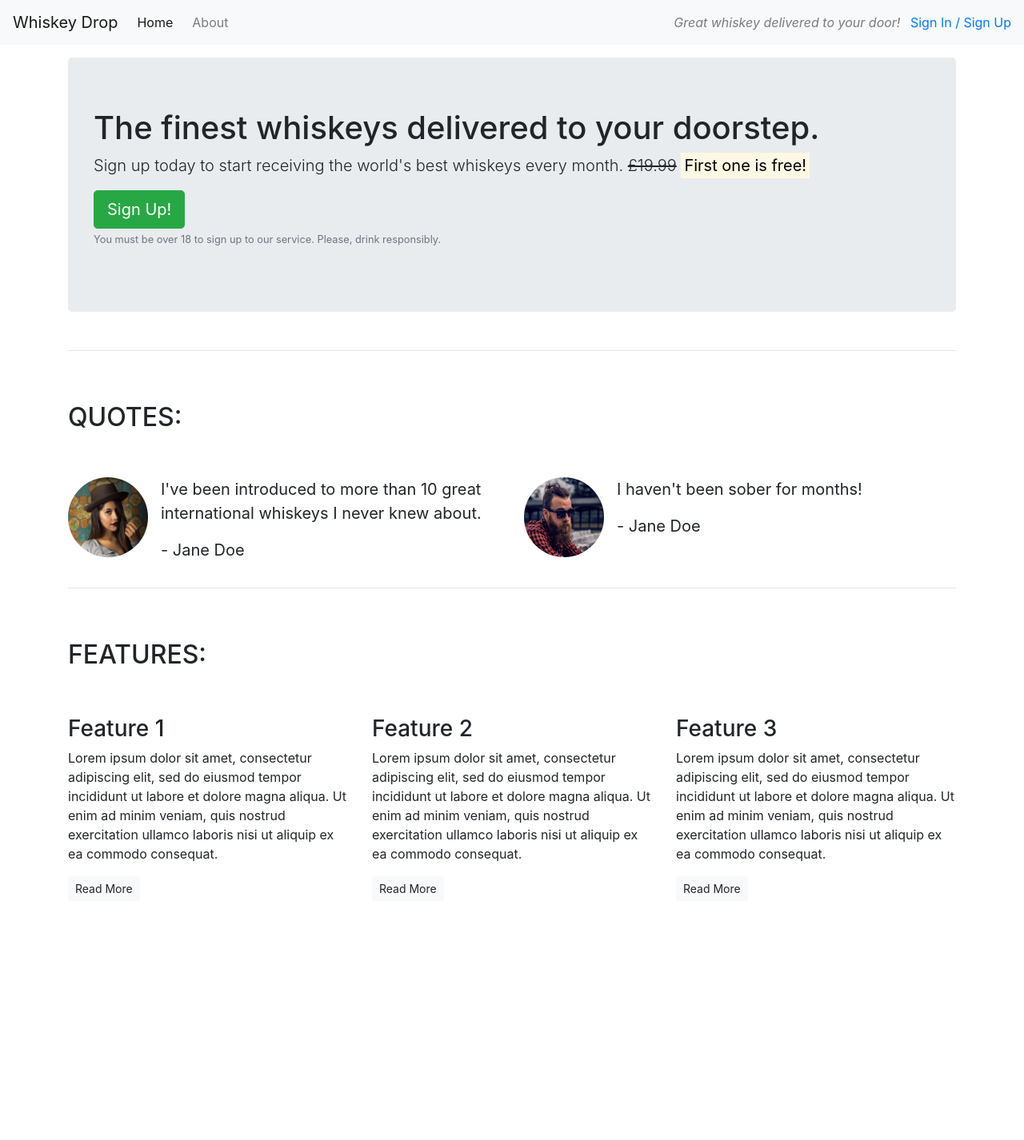
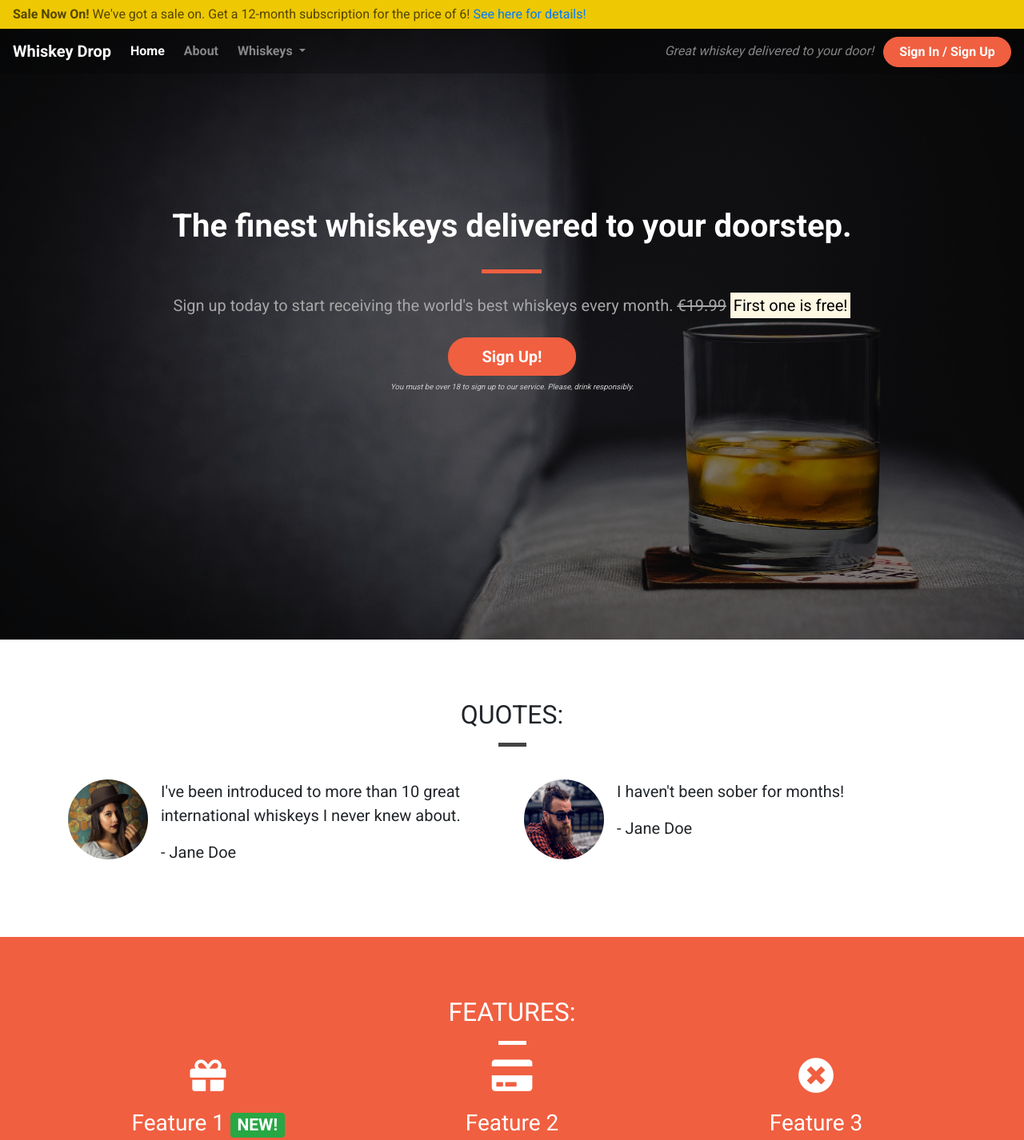
Before and after one commit to Conal84/my-first-website, a plain HTML site: page index.html in a window 1280 px wide. Shown: the top 1426 px of the page at 80% size. Before the commit the page ends 1143 px from the top, so only its background shows below. Drawn offline with nearby package versions, Linux system fonts and the light colour scheme.

Commit message:
final revision

```diff
--- /dev/null
+++ b/css/style.css
@@ -0,0 +1,201 @@
+body {
+    font-family: 'Roboto', sans-serif;
+}
+
+/* Containers */
+
+.container-wrapper {}
+
+.container-wrapper--red {
+    background-color: #f05f40;
+    color: white;
+}
+
+.alert-container {}
+
+.callout-container {
+    height: 100vh;
+
+    background: url('/images/whiskey-background.jpg') no-repeat bottom right fixed;
+    -webkit-background-size: cover;
+    -moz-background-size: cover;
+    -o-background-size: cover;
+    background-size: cover;
+
+    display: flex;
+    align-items: center;
+    justify-content: center;
+
+    position: relative;
+}
+
+.opaque-overlay {
+    position: absolute;
+    top: 0;
+    left: 0;
+    height: 100%;
+    width: 100%;
+    background-color: rgba(0, 0, 0, 0.5);
+}
+
+.content-container {
+    padding-top: 75px;
+    padding-bottom: 75px;
+}
+
+/* Navbar */
+
+.navalert-container {
+    position: absolute;
+    top: 0;
+    left: 0;
+    z-index: 1;
+    padding-left: 0;
+    padding-right: 0;
+}
+
+.navbar {
+    margin-bottom: 0;
+    width: 100%;
+    background-color: rgba(0, 0, 0, .25);
+    border: 0;
+}
+
+.navbar .navbar-toggler {
+    border: 0;
+}
+
+.navbar .navbar-brand {
+    font-weight: bold;
+}
+
+.navbar .navbar-nav a {
+    font-weight: bold;
+}
+
+
+/* Jumbotron */
+
+.jumbotron {
+    background-color: transparent;
+}
+
+.jumbotron h1 {
+    color: white;
+    font-weight: bold;
+    margin-bottom: 30px;
+    color: white;
+}
+
+.jumbotron .lead {
+    color: #a7a7a7;
+    margin: 25px 0;
+}
+
+.jumbotron small {
+    font-size: 60%;
+    font-style: italic;
+    color: #d0d0d0;
+}
+
+/* Block dividers */
+
+.block-divider {
+    width: 75px;
+    height: 5px;
+    border: 0;
+    background-color: #444;
+}
+
+.block-divider--orange {
+    background-color: #f05f40;
+}
+
+.block-divider--white {
+    background-color: white;
+}
+
+.block-divider--short {
+    width: 35px;
+}
+
+/* Buttons */
+
+.btn--cta {
+    font-weight: bold;
+    border-radius: 23px;
+    width: 160px;
+}
+
+.btn--red {
+    color: white;
+    background-color: #f05f40;
+    border-color: #f05f40;
+}
+
+.btn--red:hover,
+.btn--red:active,
+.btn--red:focus,
+.btn--red:active:focus {
+    background-color: #df4929;
+    border-color: #df4929;
+    color: white;
+}
+
+/* Alert */
+
+.alert-container .col-12 {
+    padding-left: 0;
+    padding-right: 0;
+}
+
+.site-wide-alert {
+    color: #544600;
+    background-color: #eec802;
+    border-color: #eec802;
+    padding: 5px 15px;
+    margin-bottom: 0;
+    border: 1px solid transparent;
+    border-radius: 0;
+}
+
+/* Page Headers */
+
+.page-header {
+    margin-bottom: 0;
+    border-bottom: 0;
+    text-align: center;
+}
+
+.page-header h2 {
+    margin-top: 0;
+}
+
+/* Quotes */
+
+.quotes .page-header {
+    margin-bottom: 25px;
+}
+
+/* Features */
+
+.feature {
+    text-align: center;
+    margin-bottom: 40px;
+}
+
+.feature i {
+    margin-bottom: 20px;
+    font-size: 45px;
+    line-height: 45px;
+}
+
+.feature .btn {
+    background-color: white;
+    border-color: white;
+    border-radius: 15px;
+    min-width: 100px;
+    font-weight: bold;
+    margin-top: 10px;
+    color: #f05f40;
+}
--- a/index.html
+++ b/index.html
@@ -1,53 +1,86 @@
 <!DOCTYPE html>
-<html lang="en">
+<html lang="en-us">
 
 <head>
-	<meta charset="UTF-8">
+    <meta charset="utf-8">
+    <title>Whiskey Drop | Taste a new whiskey every month</title>
     <meta name="viewport" content="width=device-width, initial-scale=1.0">
-	<meta http-equiv="X-UA-Compatible" content="ie=edge">
-	<title>Whiskey Drop | Taste a new whiskey every month</title>
-	<link rel="stylesheet" href="https://stackpath.bootstrapcdn.com/bootstrap/4.3.1/css/bootstrap.min.css"
-		integrity="sha384-ggOyR0iXCbMQv3Xipma34MD+dH/1fQ784/j6cY/iJTQUOhcWr7x9JvoRxT2MZw1T" crossorigin="anonymous">
-	<link rel="stylesheet" href="https://cdnjs.cloudflare.com/ajax/libs/twitter-bootstrap/4.3.1/css/bootstrap.min.css">
+    <link rel="stylesheet" href="https://maxcdn.bootstrapcdn.com/bootstrap/4.1.3/css/bootstrap.min.css">
+    <link rel="stylesheet" href="https://use.fontawesome.com/releases/v5.6.1/css/all.css" integrity="sha384-gfdkjb5BdAXd+lj+gudLWI+BXq4IuLW5IT+brZEZsLFm++aCMlF1V92rMkPaX4PP" crossorigin="anonymous">
+    <link href="https://fonts.googleapis.com/css?family=Roboto:400,700" rel="stylesheet">
+    <link rel="stylesheet" href="css/style.css" type="text/css" />
 </head>
 
 <body>
-	<nav class="navbar navbar-light bg-light navbar-expand-sm">
+    <div class="container-fluid navalert-container">
+        <div class="container-fluid alert-container">
+            <div class="row d-none d-sm-block">
+                <div class="col-12">
+                    <div class="site-wide-alert alert alert-warning">
+                        <strong>Sale Now On!</strong> We've got a sale on. Get a 12-month subscription for the price of 6! <a href="">See here for details!</a>
+                    </div>
+                </div>
+            </div>
+        </div>
+        <nav class="navbar navbar-dark navbar-expand-sm">
             <a href="/" class="navbar-brand">Whiskey Drop</a>
+
+            <button class="navbar-toggler ml-auto" type="button" data-toggle="collapse" data-target="#navbarNavDropdown" aria-controls="navbarNavDropdown" aria-expanded="false" aria-label="Toggle navigation">
+        <span class="navbar-toggler-icon"></span></button>
+
+            <div class="collapse navbar-collapse" id="navbarNavDropdown">
                 <ul class="navbar-nav mr-auto">
                     <li class="active nav-item mr-2"><a class="nav-link" href="/">Home</a></li>
                     <li class="nav-item mr-2"><a class="nav-link" href="/about">About</a></li>
+                    <li class="nav-item dropdown">
+                        <a class="nav-link dropdown-toggle" href="#" id="navbarDropdownMenuLink" role="button" data-toggle="dropdown" aria-haspopup="true" aria-expanded="false">
+          Whiskeys
+        </a>
+                        <div class="dropdown-menu" aria-labelledby="navbarDropdownMenuLink">
+                            <a class="dropdown-item" href="#">Irish</a>
+                            <a class="dropdown-item" href="#">Scotch</a>
+                            <a class="dropdown-item" href="#">Japanese</a>
+                            <a class="dropdown-item" href="#">American</a>
+                        </div>
+                    </li>
+
                     <li class="nav-item mr-2 d-block d-sm-none"><a class="nav-link" href="/login">Sign In / Sign Up</a></li>
                 </ul>
+            </div>
             <div class="d-none d-md-block">
                 <p class="navbar-text my-auto mr-2"><i>Great whiskey delivered to your door!</i></p>
-			<a href="/login">Sign In / Sign Up</a>
+                <a href="/login" class="btn btn--cta btn--red">Sign In / Sign Up</a>
             </div>
         </nav>
-	<article class="container mt-3">
+    </div>
+    <div class="container-fluid callout-container">
         <!-- Callout -->
+        <div class="opaque-overlay">&nbsp;</div>
         <div class="row">
             <div class="col-12">
-				<section class="callout jumbotron">
-					<h1>The finest whiskeys delivered to your doorstep.</h1>
+                <section class="callout jumbotron text-center">
+                    <h1 class="jumbotron-header">The finest whiskeys delivered to your doorstep.</h1>
+                    <hr class="block-divider block-divider--orange">
                     <p class="lead">Sign up today to start receiving the world's best whiskeys every month.
-						<s class="d-none d-sm-inline">£19.99</s>
+                        <s class="d-none d-sm-inline">€19.99</s>
                         <span class="d-inline d-sm-none"><br></span>
                         <strong><mark>First one is free!</mark></strong></p>
-					<button class="btn btn-success btn-lg">Sign Up!</button>
-					<p class="text-muted">
-						<small>You must be over 18 to sign up to our service. Please, drink responsibly.</small></p>
+                    <button class="btn btn-lg btn--cta btn--red" data-toggle="modal" data-target="#signUpModal">Sign Up!</button>
+                    <p class="text-muted"><small>You must be over 18 to sign up to our service. Please, drink responsibly.</small></p>
                 </section>
             </div>
         </div>
         <!-- /.callout -->
-		<hr>
+    </div>
 
     <!-- Quotes -->
+    <div class="container-wrapper">
+        <div class="container quotes-container content-container">
             <section class="quotes">
                 <div class="row">
-				<div class="col-12 my-5">
+                    <div class="col-12 page-header">
                         <h2 class="text-uppercase">Quotes:</h2>
+                        <hr class="block-divider block-divider--short">
                     </div>
                 </div>
                 <div class="row">
@@ -58,8 +91,7 @@
                             </div>
                             <div class="media-body">
                                 <blockquote class="blockquote">
-								<p>I've been introduced to more than 10 great international whiskeys I never knew about.
-								</p>
+                                    <p>I've been introduced to more than 10 great international whiskeys I never knew about.</p>
                                     <p>- Jane Doe</p>
                                 </blockquote>
                             </div>
@@ -81,59 +113,81 @@
                 </div>
             </section>
             <!-- /.quotes -->
-		<hr>
+        </div>
+    </div>
 
     <!-- Features -->
+    <div class="container-wrapper container-wrapper--red">
+        <div class="container features-container content-container">
             <section class="features">
                 <div class="row">
-				<div class="col-12 my-5">
+                    <div class="col-12 page-header">
                         <h2 class="text-uppercase">Features:</h2>
+                        <hr class="block-divider block-divider--short block-divider--white">
                     </div>
                 </div>
                 <div class="row">
                     <div class="col-12 col-md-6 col-lg-4">
                         <div class="feature">
-						<h3>Feature 1</h3>
-						<p>Lorem ipsum dolor sit amet, consectetur adipiscing elit, sed do eiusmod tempor incididunt ut
-							labore
-							et dolore magna aliqua. Ut enim ad minim veniam, quis nostrud exercitation ullamco laboris
-							nisi
-							ut
-							aliquip ex ea commodo consequat.</p>
+                            <h3><i class="fas fa-gift d-none d-sm-block"></i> Feature 1 <span class="badge badge-success">NEW!</span></h3>
+                            <p>Lorem ipsum dolor sit amet, consectetur adipiscing elit, sed do eiusmod tempor incididunt ut labore et dolore magna aliqua. Ut enim ad minim veniam, quis nostrud exercitation ullamco laboris nisi ut aliquip ex ea commodo consequat.</p>
                             <p><a class="btn btn-sm btn-light" href="">Read More</a></p>
                         </div>
                     </div>
                     <div class="col-12 col-md-6 col-lg-4">
                         <div class="feature">
-						<h3>Feature 2</h3>
-						<p>Lorem ipsum dolor sit amet, consectetur adipiscing elit, sed do eiusmod tempor incididunt ut
-							labore
-							et dolore magna aliqua. Ut enim ad minim veniam, quis nostrud exercitation ullamco laboris
-							nisi
-							ut
-							aliquip ex ea commodo consequat.</p>
+                            <h3><i class="fas fa-credit-card d-none d-sm-block"></i> Feature 2</h3>
+                            <p>Lorem ipsum dolor sit amet, consectetur adipiscing elit, sed do eiusmod tempor incididunt ut labore et dolore magna aliqua. Ut enim ad minim veniam, quis nostrud exercitation ullamco laboris nisi ut aliquip ex ea commodo consequat.</p>
                             <p><a class="btn btn-sm btn-light" href="">Read More</a></p>
                         </div>
                     </div>
                     <div class="col-12 d-md-none d-lg-block col-lg-4">
                         <div class="feature">
-						<h3>Feature 3</h3>
-						<p>Lorem ipsum dolor sit amet, consectetur adipiscing elit, sed do eiusmod tempor incididunt ut
-							labore
-							et dolore magna aliqua. Ut enim ad minim veniam, quis nostrud exercitation ullamco laboris
-							nisi
-							ut
-							aliquip ex ea commodo consequat.</p>
+                            <h3><i class="fas fa-times-circle d-none d-sm-block"></i> Feature 3</h3>
+                            <p>Lorem ipsum dolor sit amet, consectetur adipiscing elit, sed do eiusmod tempor incididunt ut labore et dolore magna aliqua. Ut enim ad minim veniam, quis nostrud exercitation ullamco laboris nisi ut aliquip ex ea commodo consequat.</p>
                             <p><a class="btn btn-sm btn-light" href="">Read More</a></p>
                         </div>
                     </div>
                 </div>
             </section>
             <!-- /.features -->
-	</article>
+        </div>
+    </div>
+
+    <div class="modal" tabindex="-1" role="dialog" id="signUpModal">
+        <div class="modal-dialog" role="document">
+            <div class="modal-content">
+                <div class="modal-header">
+                    <h5 class="modal-title">Sign Up To Whiskey Drop!</h5>
+                    <button type="button" class="close" data-dismiss="modal" aria-label="Close">
+          <span aria-hidden="true">&times;</span>
+        </button>
+                </div>
+                <div class="modal-body">
+                    <form>
+                        <div class="form-group">
+                            <label for="exampleInputEmail1">Email address</label>
+                            <input type="email" class="form-control" id="exampleInputEmail1" aria-describedby="emailHelp" placeholder="Enter email">
+                            <small id="emailHelp" class="form-text text-muted">We'll never share your email with anyone else.</small>
+                        </div>
+                        <div class="form-group">
+                            <label for="password">Password</label>
+                            <input type="password" class="form-control" id="password" placeholder="Password">
+                        </div>
+                        <div class="form-group">
+                            <label for="repeatPassword">Repeat Password</label>
+                            <input type="password" class="form-control" id="repeatPassword" placeholder="Repeat Password">
+                        </div>
+                        <button type="submit" class="btn btn-success">Submit</button>
+                    </form>
+                </div>
+            </div>
+        </div>
+    </div>
+
     <script src="https://code.jquery.com/jquery-3.3.1.slim.min.js" integrity="sha384-q8i/X+965DzO0rT7abK41JStQIAqVgRVzpbzo5smXKp4YfRvH+8abtTE1Pi6jizo" crossorigin="anonymous"></script>
-    <script src="https://cdnjs.cloudflare.com/ajax/libs/popper.js/1.14.7/umd/popper.min.js" integrity="sha384-UO2eT0CpHqdSJQ6hJty5KVphtPhzWj9WO1clHTMGa3JDZwrnQq4sF86dIHNDz0W1" crossorigin="anonymous"></script>
-    <script src="https://stackpath.bootstrapcdn.com/bootstrap/4.3.1/js/bootstrap.min.js" integrity="sha384-JjSmVgyd0p3pXB1rRibZUAYoIIy6OrQ6VrjIEaFf/nJGzIxFDsf4x0xIM+B07jRM" crossorigin="anonymous"></script>
+    <script src="https://cdnjs.cloudflare.com/ajax/libs/popper.js/1.14.3/umd/popper.min.js" integrity="sha384-ZMP7rVo3mIykV+2+9J3UJ46jBk0WLaUAdn689aCwoqbBJiSnjAK/l8WvCWPIPm49" crossorigin="anonymous"></script>
+    <script src="https://stackpath.bootstrapcdn.com/bootstrap/4.1.3/js/bootstrap.min.js" integrity="sha384-ChfqqxuZUCnJSK3+MXmPNIyE6ZbWh2IMqE241rYiqJxyMiZ6OW/JmZQ5stwEULTy" crossorigin="anonymous"></script>
 </body>
 
 </html>
```
Also changed, not shown: images/whiskey-background.jpg (added), 4 other files. Lines whose indentation alone changed are shown as unchanged.
